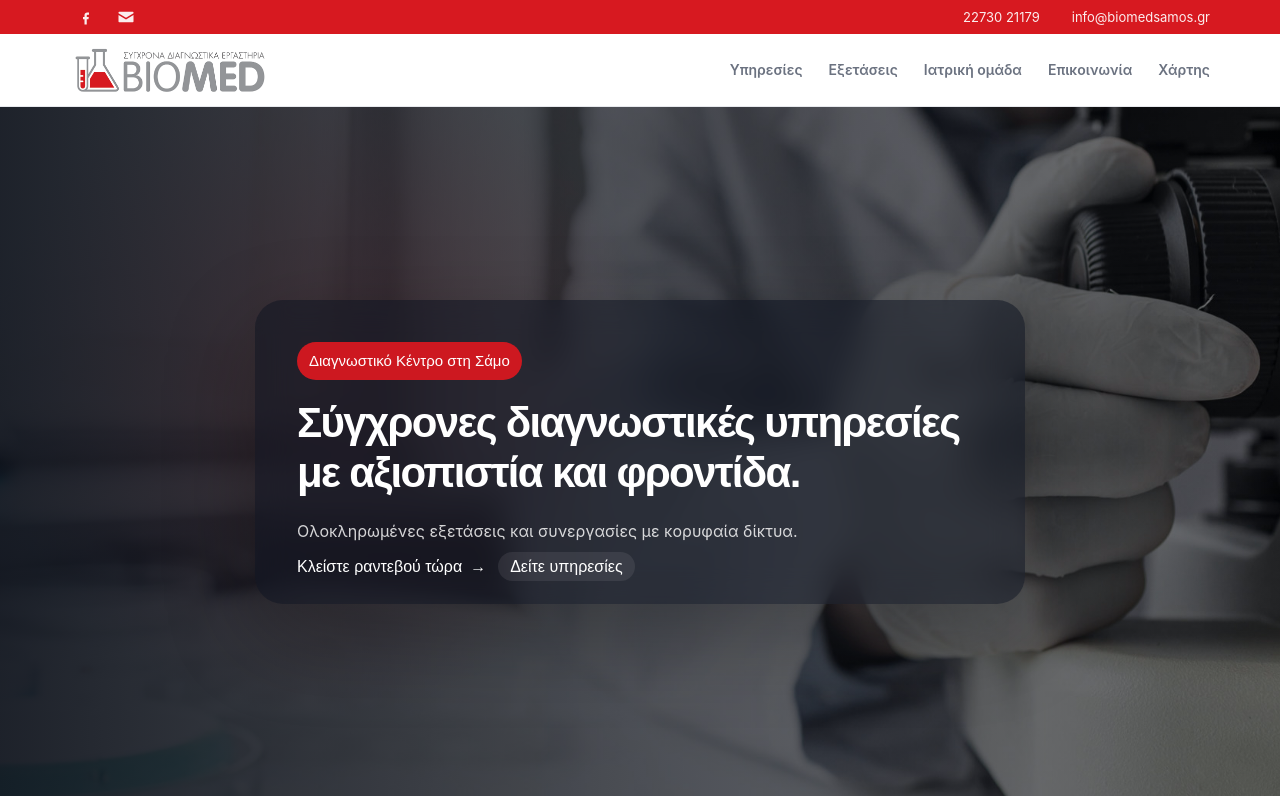
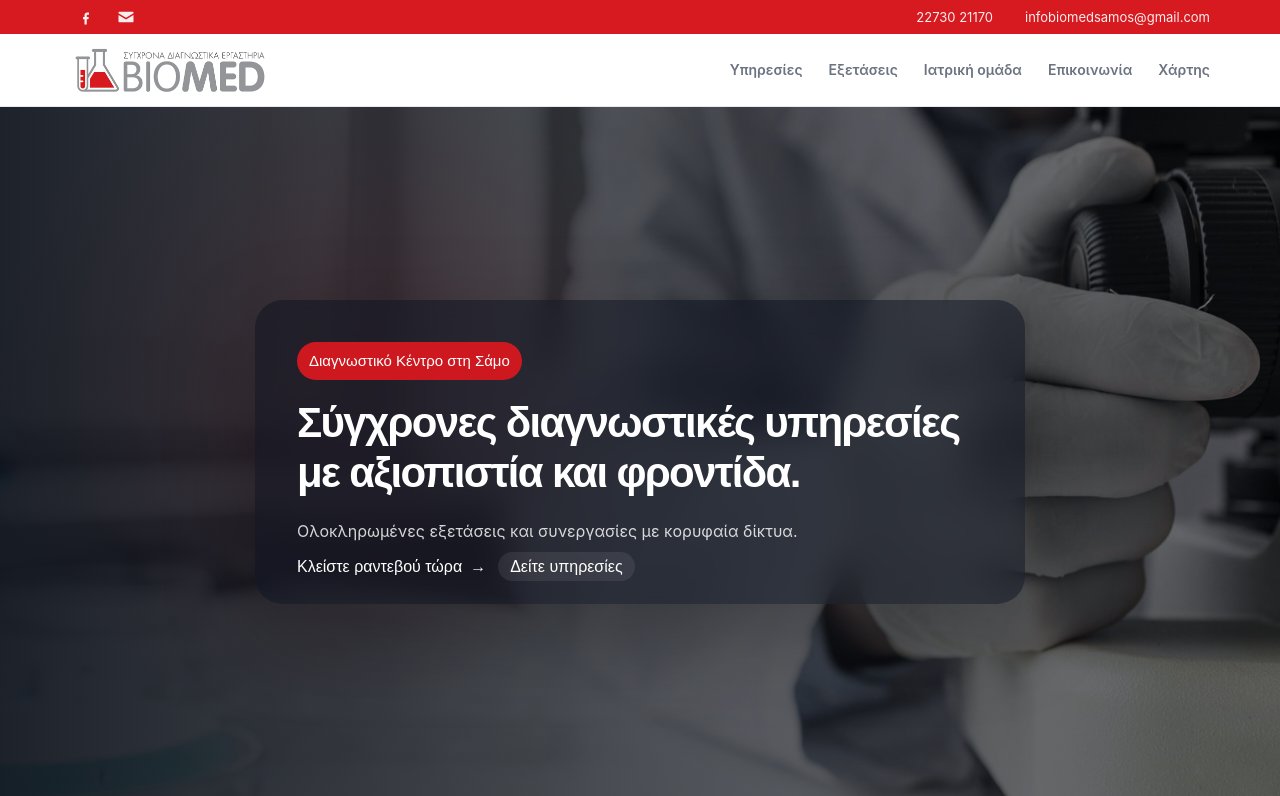
Before and after one commit to makiskollias/biomedsamos, a FastAPI app: page / in a window 1280 px wide. Shown: the top 796 px of the page. Run offline with FastAPI, Linux system fonts and the light colour scheme.

Commit message:
αλλαγες στα στοιχεια

```diff
--- a/templates/landing.html
+++ b/templates/landing.html
@@ -22,7 +22,7 @@
                         </svg>
 
                     </a>
-                    <a href="mailto:info@biomedsamos.gr"
+                    <a href="mailto:infobiomedsamos@gmail.com"
                        class="topbar-icon"
                        aria-label="Email">
                         <svg viewBox="0 0 24 24" fill="currentColor">
@@ -33,8 +33,8 @@
 
         <div class="topbar__right">
 
-            <a href="tel:2273021179" onclick="umami.track('phone_click')">22730 21179</a>
-        <a href="mailto:info@biomedsamos.gr" onclick="umami.track('email_click')">info@biomedsamos.gr</a>
+            <a href="tel:2273021170" onclick="umami.track('phone_click')">22730 21170</a>
+        <a href="mailto:infobiomedsamos@gmail.com" onclick="umami.track('email_click')">infobiomedsamos@gmail.com</a>
     </div>
     </div>
 </header>
@@ -351,14 +351,14 @@
                     <div class="contact__list">
                         <div class="contact__item">
                             <strong>Τηλέφωνο</strong>
-                            <a href="tel:2273021179"
+                            <a href="tel:2273021170"
                                class="contact-link"
-                               onclick="umami.track('phone_click')">22730 21179</a>
+                               onclick="umami.track('phone_click')">22730 21170</a>
                         </div>
 
                         <div class="contact__item">
                             <strong>Email</strong>
-                            <a href="mailto:info@biomedsamos.gr">info@biomedsamos.gr</a>
+                            <a href="mailto:infobiomedsamos@gmail.com">infobiomedsamos@gmail.com</a>
                         </div>
 
                         <div class="contact__item">
@@ -435,8 +435,8 @@
         <!-- 2. Επικοινωνία -->
         <div class="footer-col">
             <h4>Επικοινωνία</h4>
-            <p><strong>Τηλ:</strong> 22730 21179</p>
-            <p><strong>Email:</strong> info@biomedsamos.gr</p>
+            <p><strong>Τηλ:</strong> 22730 21170</p>
+            <p><strong>Email:</strong> infobiomedsamos@gmail.com</p>
             <p><strong>Περιοχή:</strong> Σάμος</p>
         </div>
 
@@ -467,7 +467,7 @@
 
 <div class="nav-overlay"></div>
 
-    <a href="tel:2273021179" class="floating-call" aria-label="Κλήση" onclick="umami.track('floating_call')">
+    <a href="tel:2273021170" class="floating-call" aria-label="Κλήση" onclick="umami.track('floating_call')">
   <svg viewBox="0 0 24 24" aria-hidden="true">
     <path d="M22 16.92v3a2 2 0 0 1-2.18 2A19.8 19.8 0 0 1 3.1 5.18 2 2 0 0 1 5.08 3h3a2 2 0 0 1 2 1.72c.12.9.32 1.77.59 2.61a2 2 0 0 1-.45 2.11L9.1 10.9a16 16 0 0 0 6 6l1.46-1.12a2 2 0 0 1 2.11-.45c.84.27 1.71.47 2.61.59A2 2 0 0 1 22 16.92z"/>
   </svg>
```
